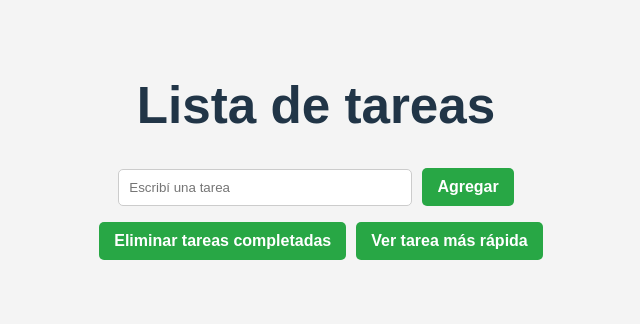
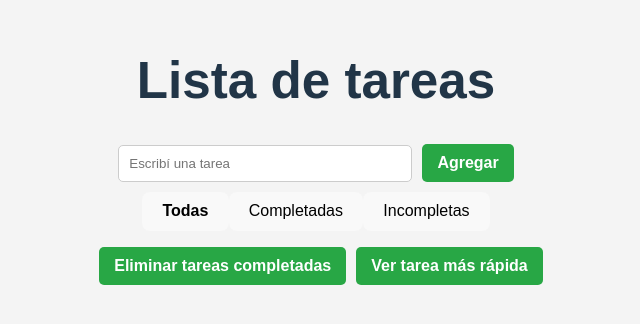
Before and after one commit to aaronsele/hola2, a React (Vite) app in the folder todolist2_Mendez_Selener/: page / in a window 1280 px wide. Shown: the part 268-592 px from the top of the page, without its empty margins (324-964 px from the left). Built offline with nearby package versions, Linux system fonts and the light colour scheme.

Commit message:
fin con filtros

```diff
--- a/todolist2_Mendez_Selener/src/App.jsx
+++ b/todolist2_Mendez_Selener/src/App.jsx
@@ -7,6 +7,7 @@ import Boton from "./componentes/boton";
 function App() {
   const [tareas, setTareas] = useState([]);
   const [tareaRapida, setTareaRapida] = useState(null);
+  const [filtro, setFiltro] = useState("todas"); // 'todas' | 'completadas' | 'incompletas'
 
   useEffect(() => {
     const tareasGuardadas = localStorage.getItem("tareas");
@@ -24,7 +25,8 @@ function App() {
       id: Date.now(),
       texto: texto,
       completada: false,
-      tiempo: Math.floor(Math.random() * 100) + 1 // tiempo en minutos
+      creada: Date.now(), // fecha de creación
+      tiempo: null // se calcula al completar
     };
     setTareas([...tareas, nuevaTarea]);
   };
@@ -34,9 +36,19 @@ function App() {
   };
 
   const marcarTarea = (id) => {
-    setTareas(tareas.map(tarea =>
-      tarea.id === id ? { ...tarea, completada: !tarea.completada } : tarea
-    ));
+    setTareas(tareas.map(tarea => {
+      if (tarea.id === id) {
+        const nuevaCompletada = !tarea.completada;
+
+        if (nuevaCompletada && tarea.tiempo === null) {
+          const tiempoReal = Math.floor((Date.now() - tarea.creada) / 1000); // en segundos
+          return { ...tarea, completada: true, tiempo: tiempoReal };
+        }
+
+        return { ...tarea, completada: nuevaCompletada };
+      }
+      return tarea;
+    }));
   };
 
   const eliminarCompletadas = () => {
@@ -44,7 +56,7 @@ function App() {
   };
 
   const tareaMasRapida = () => {
-    const tareasCompletadas = tareas.filter(t => t.completada);
+    const tareasCompletadas = tareas.filter(t => t.completada && t.tiempo !== null);
 
     if (tareasCompletadas.length === 0) {
       setTareaRapida(null);
@@ -58,18 +70,32 @@ function App() {
     setTareaRapida(tareaConMenorTiempo);
   };
 
+  const tareasFiltradas = tareas.filter(tarea => {
+    if (filtro === "completadas") return tarea.completada;
+    if (filtro === "incompletas") return !tarea.completada;
+    return true;
+  });
+
   return (
     <>
       <h1>Lista de tareas</h1>
       <Form agregarTarea={agregarTarea} />
-      <Lista tareas={tareas} eliminarTarea={eliminarTarea} marcarTarea={marcarTarea} />
+
+
+      <div style={{ margin: "10px 0" }}>
+        <button onClick={() => setFiltro("todas")} style={{ fontWeight: filtro === "todas" ? "bold" : "normal" }}>Todas</button>
+        <button onClick={() => setFiltro("completadas")} style={{ fontWeight: filtro === "completadas" ? "bold" : "normal" }}>Completadas</button>
+        <button onClick={() => setFiltro("incompletas")} style={{ fontWeight: filtro === "incompletas" ? "bold" : "normal" }}>Incompletas</button>
+      </div>
+
+      <Lista tareas={tareasFiltradas} eliminarTarea={eliminarTarea} marcarTarea={marcarTarea} />
+
       <Boton texto="Eliminar tareas completadas" onClick={eliminarCompletadas} />
       <Boton texto="Ver tarea más rápida" onClick={tareaMasRapida} />
 
-
       {tareaRapida && (
         <p style={{ marginTop: '20px', color: 'green', fontWeight: 'bold' }}>
-          La tarea completada más rápida es: "{tareaRapida.texto}" con {tareaRapida.tiempo * 60} segundos
+          La tarea completada más rápida es: "{tareaRapida.texto}" con {tareaRapida.tiempo} segundos
         </p>
       )}
     </>
```
